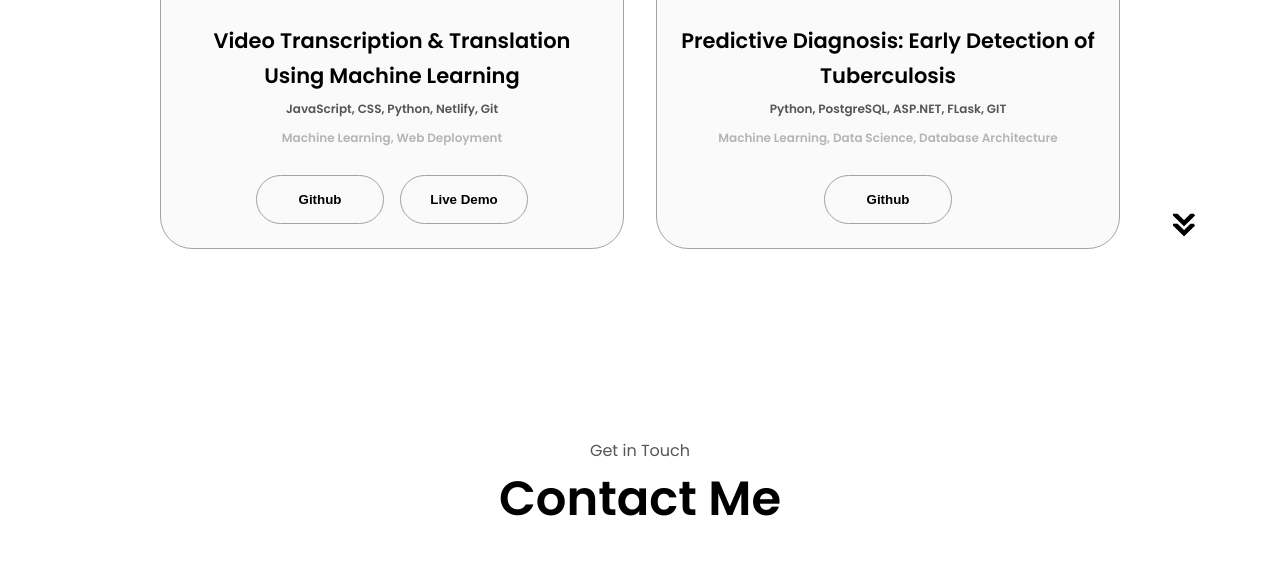
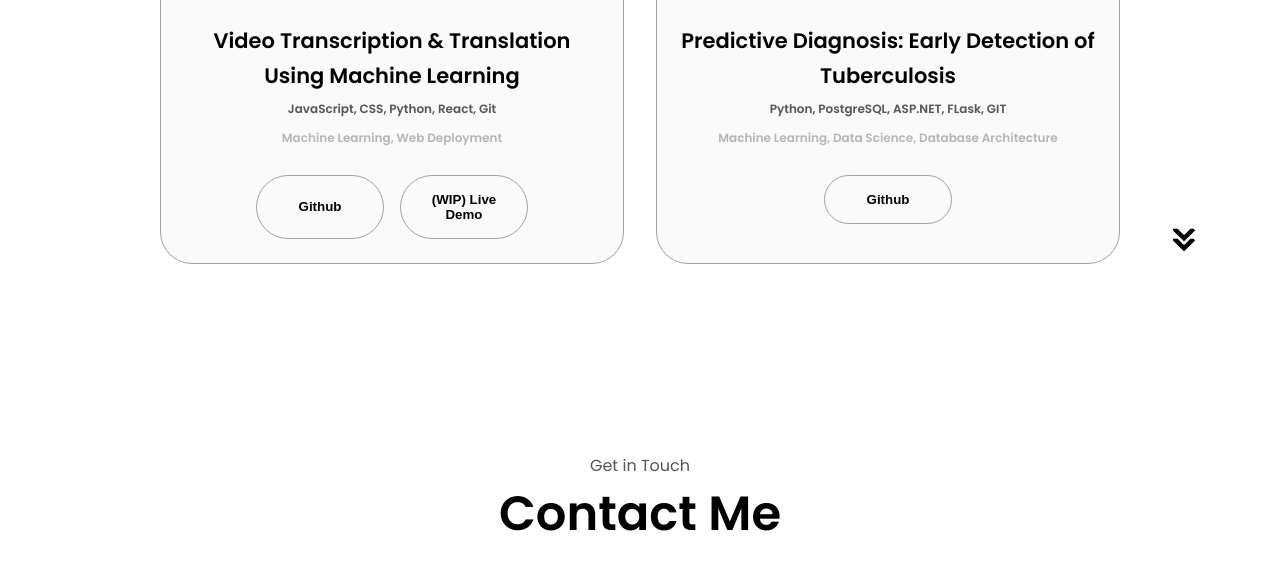
Before and after one commit to JustinCollierDev/JavaScript_Portfolio-Webpage_2024, a plain HTML site: page index.html in a window 1280 px wide. Shown: the part 3144-3708 px from the top of the page. Drawn offline with Linux system fonts and the light colour scheme.

Commit message:
Display Changes
+ Changed some on-page text

```diff
--- a/index.html
+++ b/index.html
@@ -380,7 +380,7 @@ Made while referencing the online tutorial series of https://github.com/Ade-mir
 
             <br/>
             <h2><span style="color: black; font-size: 21px;">Video Transcription & Translation Using Machine Learning</span></h2>
-            <h3><span style="color: rgb(85, 85, 85); font-size: 12px;">JavaScript, CSS, Python, Netlify, Git</span></h3>
+            <h3><span style="color: rgb(85, 85, 85); font-size: 12px;">JavaScript, CSS, Python, React, Git</span></h3>
             <h3><span style="color: rgb(181, 181, 181); font-size: 12px;">Machine Learning, Web Deployment</span></h3>
 
             <br/>
@@ -398,7 +398,7 @@ Made while referencing the online tutorial series of https://github.com/Ade-mir
                 onmouseover="this.innerHTML = 'Live Demo'"
                 onmouseout="this.innerHTML = 'Live Demo'"
               >
-                Live Demo
+                (WIP) Live Demo
               </button>
             </div>
           </div>
```
